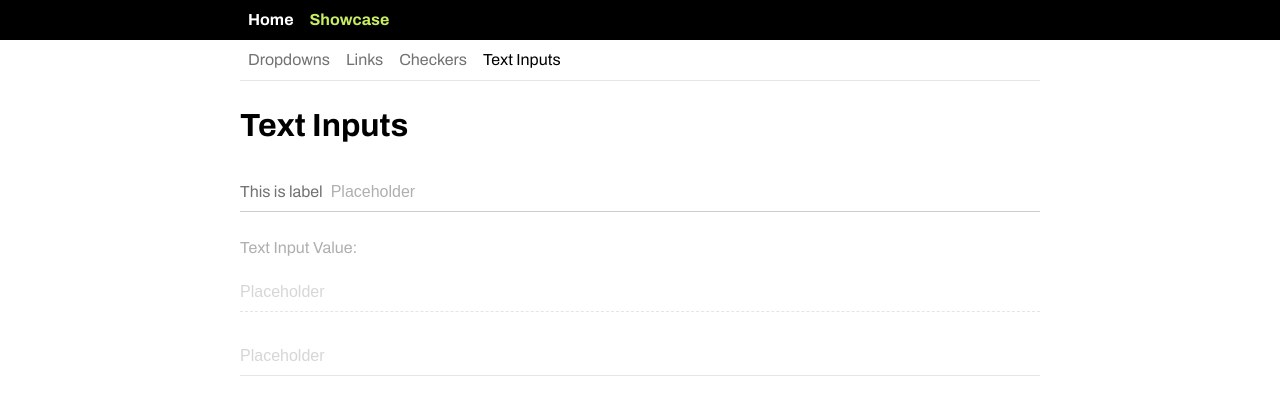
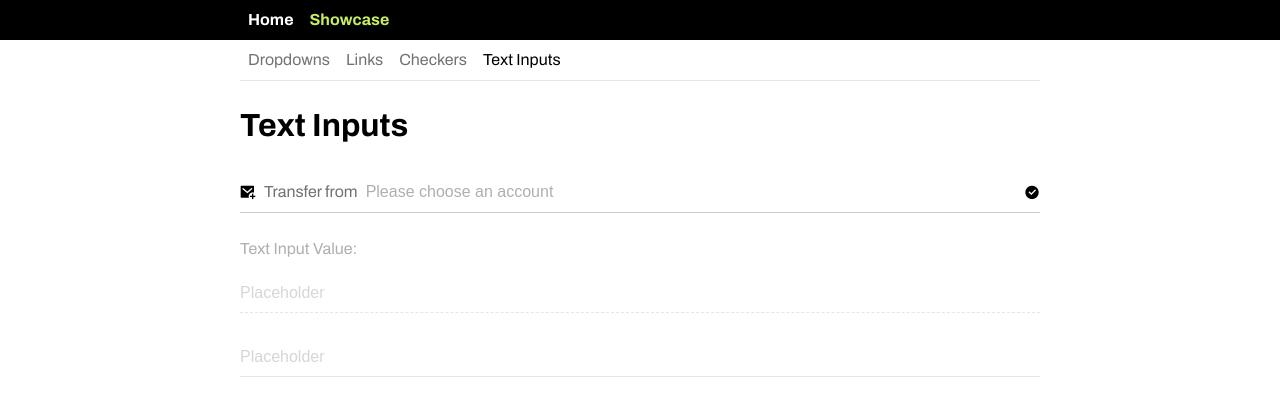
Before and after one commit to kamrade/auto-catalogue, a SvelteKit app: page /showcase/text-inputs in a window 1280 px wide. Shown: the top 416 px of the page. Built offline with nearby package versions, Linux system fonts and the light colour scheme.

Commit message:
TextInput + Dropdown

```diff
--- a/src/lib/components/TextInput/TextInput.svelte
+++ b/src/lib/components/TextInput/TextInput.svelte
@@ -3,6 +3,8 @@
 
   export let value = '';
   export let onKeyup: (value: string) => void;
+  export let onFocus = (e: FocusEvent) => {};
+  export let onBlur = (e: FocusEvent) => {};
 
   export let placeholder: string = '';
   export let type: inputType = 'text';
@@ -11,11 +13,19 @@
   export let label = '';
 
   let KeyupHandler = (e: Event) => onKeyup((e.target as HTMLInputElement).value);
+
+  const getClassNames = () => {
+    let textInputClassName = 'TextInput ';
+    textInputClassName += disabled ? 'TextInput-disabled ' : '';
+    textInputClassName += readonly ? 'TextInput-readonly ' : '';
+    return textInputClassName;
+  }
 </script>
 
-<label
-  class={`TextInput ${disabled ? 'TextInput-disabled' : ''} ${readonly ? 'TextInput-readonly' : ''}`}
->
+<label class={getClassNames()}>
+  {#if $$slots.prefix}
+    <span class="TextInput-prefix"><slot name="prefix"/></span>
+  {/if}
   {#if label}
     <span class="TextInput-label">{label}</span>
   {/if}
@@ -27,10 +37,16 @@
     {type}
     {value}
     on:keyup={KeyupHandler}
+    on:focus={onFocus}
+    on:blur={onBlur}
   />
+  {#if $$slots.suffix}
+    <span class="TextInput-suffix"><slot name="suffix"/></span>
+    {/if}
 </label>
 
 <style lang="scss">
+
   .TextInput {
     display: flex;
     position: relative;
@@ -82,6 +98,13 @@
       color: var(--text-color-secondary);
     }
 
+    .TextInput-suffix, .TextInput-prefix {
+      display: block;
+      font-size: 1rem;
+      line-height: 1.5rem;
+      padding: 0.5rem 0;
+    }
+
     .TextInput-el {
       border: none;
       position: relative;
--- a/src/routes/showcase/text-inputs/+page.svelte
+++ b/src/routes/showcase/text-inputs/+page.svelte
@@ -1,38 +1,58 @@
 <script lang="ts">
-  import { Hr, TextInput } from '$lib';
+  import { TextInput, Portal, Dropdown  } from '$lib';
+  import type { SelectOption } from '$lib';
 
   let textInputValue = '';
   let onChangeTextValue = (val: string) => (textInputValue = val);
+  let dropdownVisible = false;
+  let selected: SelectOption;
+  let ref: HTMLDivElement;
+  let hideDropdown = () => dropdownVisible = false;
+  let handleOptionClick = (e: MouseEvent, option: SelectOption) => {
+    selected = option;
+  }
+  let options: SelectOption[] = [{
+    text: 'One',
+    value: '1'
+  }, {
+    text: 'Two',
+    value: '2'
+  }]
 </script>
 
 <h1>Text Inputs</h1>
 
-<div class="mb-6">
-  <TextInput
-    label="This is label"
-    value={textInputValue}
-    onKeyup={onChangeTextValue}
-    placeholder="Placeholder"
-  />
+<div class="mb-6" bind:this={ref}>
+  <TextInput label="Transfer from" placeholder="Please choose an account"
+    value={textInputValue} onKeyup={onChangeTextValue}
+    onFocus={(e) => dropdownVisible = true}
+    onBlur={(e) => hideDropdown()}
+  >
+    <svelte:fragment slot='prefix'><i class="ri-mail-add-fill" /></svelte:fragment>
+    <svelte:fragment slot='suffix'><i class="ri-checkbox-circle-fill" /></svelte:fragment>
+  </TextInput>
+  <div>
+    {#if dropdownVisible}
+      <Portal>
+        <Dropdown
+          selected={selected}
+          parentEl={ref}
+          {options}
+          handleOptionClick={(e, option) => handleOptionClick(e, option)}
+          hideDropdown={() => hideDropdown()}
+        />
+      </Portal>
+    {/if}
+  </div>
 </div>
 <div class="mt-6 mb-3">
   <span class="text-muted">Text Input Value: </span>{textInputValue}
 </div>
 
 <div class="mb-6">
-  <TextInput
-    disabled
-    value={textInputValue}
-    onKeyup={onChangeTextValue}
-    placeholder="Placeholder"
-  />
+  <TextInput disabled value={textInputValue} onKeyup={onChangeTextValue} placeholder="Placeholder"/>
 </div>
 
 <div class="mb-6">
-  <TextInput
-    readonly
-    value={textInputValue}
-    onKeyup={onChangeTextValue}
-    placeholder="Placeholder"
-  />
+  <TextInput readonly value={textInputValue} onKeyup={onChangeTextValue} placeholder="Placeholder" />
 </div>
```
Also changed, not shown: 1 other file (tests, documents, lock files or other folders).
